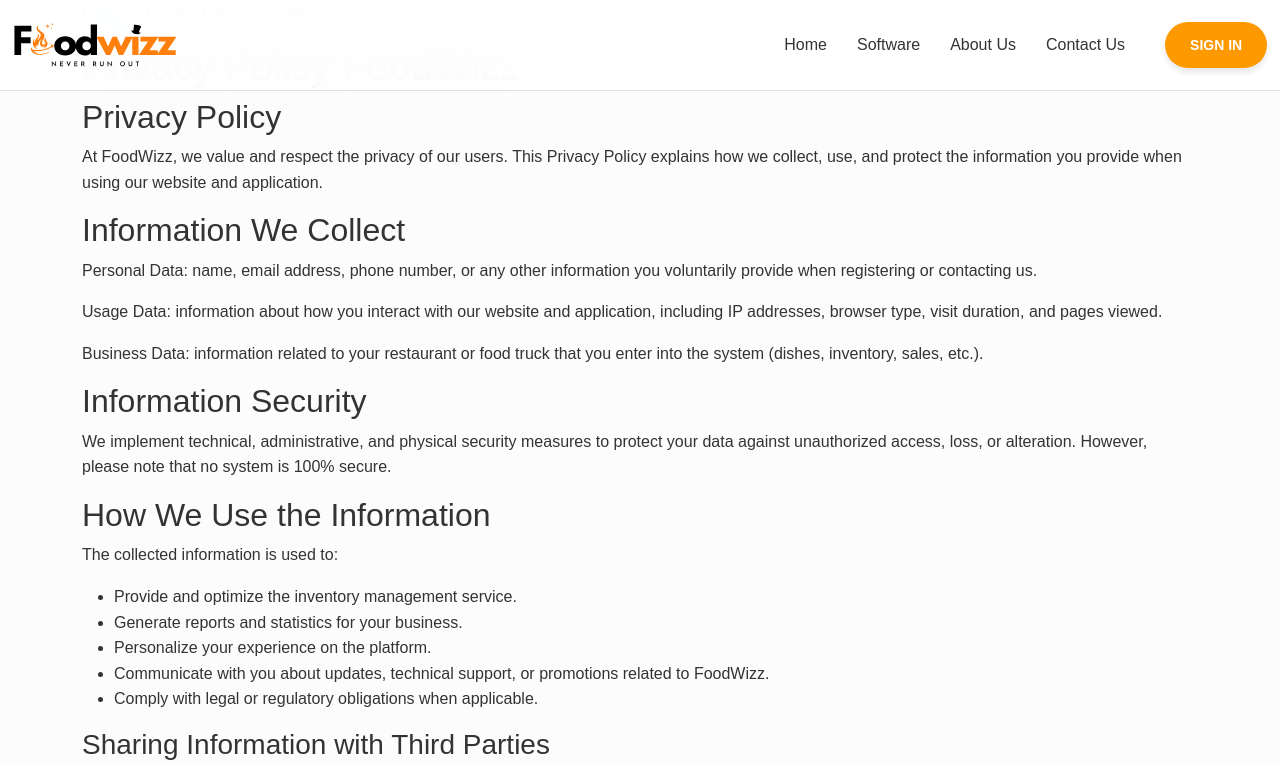
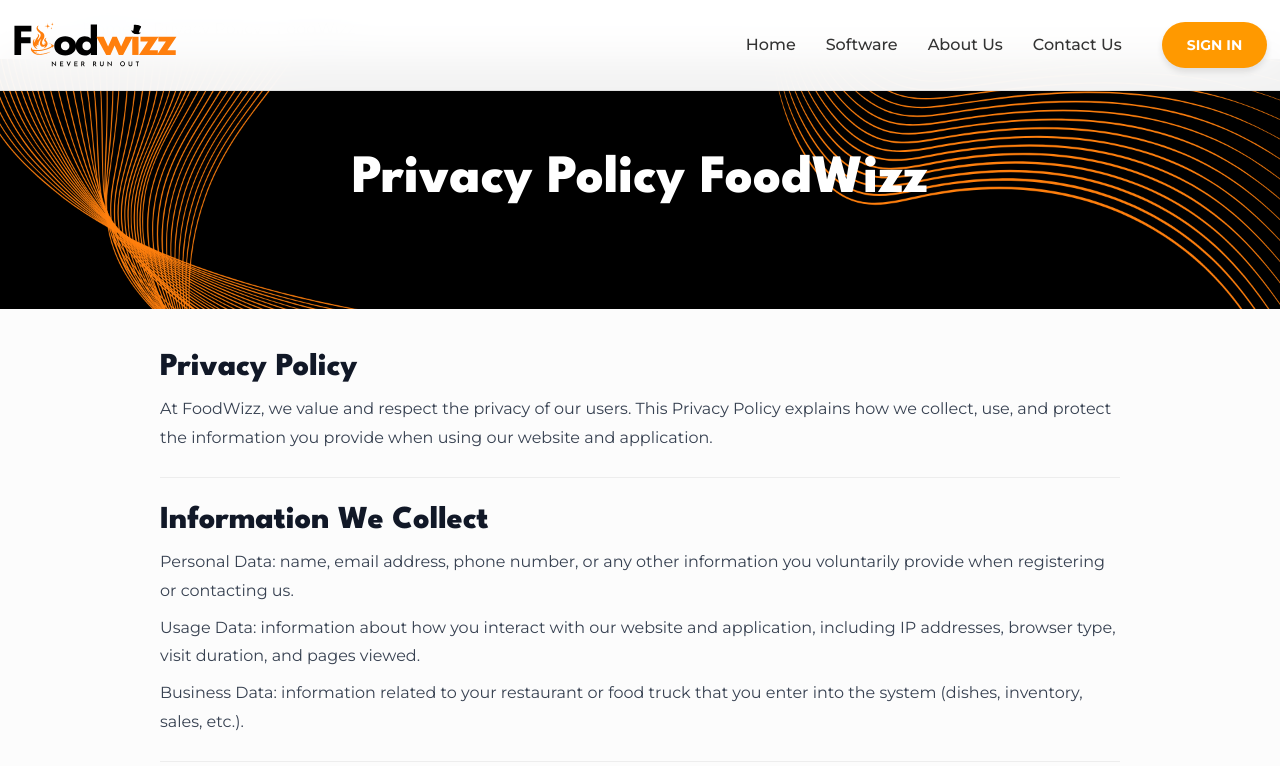
Before and after one commit to Project-FoodWizz/FoodWizz, a website: page Pages/Policy/privatepol.html in a window 1280 px wide. Shown: the top 766 px of the page. Drawn offline with nearby package versions, Linux system fonts and the light colour scheme; files that its build step writes are made by us from their sources.

Commit message:
main
El css de privatepol

```diff
--- a/Pages/Policy/privatepol.html
+++ b/Pages/Policy/privatepol.html
@@ -12,13 +12,14 @@
     <link rel="preconnect" href="https://fonts.gstatic.com" crossorigin>
     <!-- Importa las fuentes Poppins e Inter de Google Fonts -->
     <link href="https://fonts.googleapis.com/css2?family=Poppins:wght@300;400;500;600;700;800;900&family=League+Spartan:wght@100..900&display=swap" rel="stylesheet">
+    <link href="https://fonts.googleapis.com/css2?family=Montserrat:wght@300;400;500;600;700&display=swap" rel="stylesheet">
     <!-- Importa Font Awesome para iconos -->
     <link rel="stylesheet" href="https://cdnjs.cloudflare.com/ajax/libs/font-awesome/6.4.0/css/all.min.css">
     <!-- Bootstrap CSS -->
     <link href="https://cdn.jsdelivr.net/npm/bootstrap@5.3.0/dist/css/bootstrap.min.css" rel="stylesheet">
     <!-- Enlace al archivo CSS externo -->
-    <link rel="stylesheet" href="../css/body-web.css">
-    <link rel="stylesheet" href="../css/privatepol.css">
+    <link rel="stylesheet" href="../../css/body-web.css">
+    <link rel="stylesheet" href="../../css/privatepol.css">
     <!-- Importa el favicon -->
     <link rel="shortcut icon" href="../assets/logos/IconoNaranja_Transp.svg" type="image/x-icon">
     <script src="../../js/header-footer.js"></script>
--- /dev/null
+++ b/css/privatepol.css
@@ -0,0 +1,125 @@
+/* ================== PRIVACY POLICY STYLES ================== */
+
+/* Tipografías base: títulos League Spartan, contenido Montserrat */
+body {
+  font-family: 'Montserrat', Arial, sans-serif;
+  color: #202124;
+}
+
+h1, h2, h3, .hero-title, .section-title, .subsection-title {
+  font-family: 'League Spartan', system-ui, -apple-system, sans-serif;
+}
+
+/* Breadcrumbs */
+.breadcrumbs-section {
+  padding: 16px 0;
+  background: #f8f9fb;
+  border-bottom: 1px solid rgba(0,0,0,0.06);
+}
+.breadcrumb {
+  margin: 0;
+}
+
+/* ================== HERO ================== */
+
+.privacy-hero {
+  position: relative;
+  height: 250px;
+  padding: 32px 0;
+  background: url('../assets/img/private.png') center center / cover no-repeat;
+  display: flex;
+  align-items: center;
+  justify-content: center;
+  overflow: hidden;
+}
+
+/* Centrar contenido */
+.privacy-hero .container {
+  display: flex;
+  align-items: center;
+  justify-content: center;
+  min-height: inherit;
+}
+
+.privacy-hero .hero-content { text-align: center; }
+
+.privacy-hero .hero-title {
+  font-size: 54px;
+  font-weight: 800;
+  line-height: 1.05;
+  color: #ffffff;
+  margin: 0 0 8px;
+}
+
+/* Ocultar la línea/adorno naranja bajo el título */
+.privacy-hero .hero-decoration,
+.privacy-hero .hero-decoration .decoration-lines {
+  display: none;
+}
+
+/* ================== CONTENT ================== */
+.privacy-content {
+  padding: 16px 0 80px;
+}
+
+.privacy-wrapper {
+  max-width: 960px;
+  margin: 0 auto;
+}
+
+.privacy-section {
+  padding: 24px 0;
+  border-bottom: 1px solid rgba(0,0,0,0.06);
+}
+
+.privacy-section:last-child,
+.last-updated {
+  border-bottom: none;
+}
+
+.section-title {
+  font-size: 32px;
+  font-weight: 800;
+  color: #111827;
+  margin-bottom: 8px;
+}
+
+.subsection-title {
+  font-size: 22px;
+  font-weight: 700;
+  color: #1f2937;
+  margin-top: 16px;
+  margin-bottom: 8px;
+}
+
+.section-content p {
+  font-size: 16px;
+  line-height: 1.8;
+  color: #374151;
+  margin: 8px 0 0;
+}
+
+.info-list {
+  padding-left: 18px;
+  margin: 8px 0 0;
+}
+
+.info-list li {
+  margin: 6px 0;
+  color: #374151;
+}
+
+.contact-info p {
+  margin: 4px 0;
+}
+
+.update-date {
+  color: #6b7280;
+}
+
+/* Responsive */
+@media (max-width: 768px) {
+  .privacy-hero { padding: 56px 0 48px; }
+  .privacy-hero .hero-title { font-size: 40px; }
+  .section-title { font-size: 26px; }
+}
```
Also changed, not shown: Pages/software.html (+1 -1 lines).
